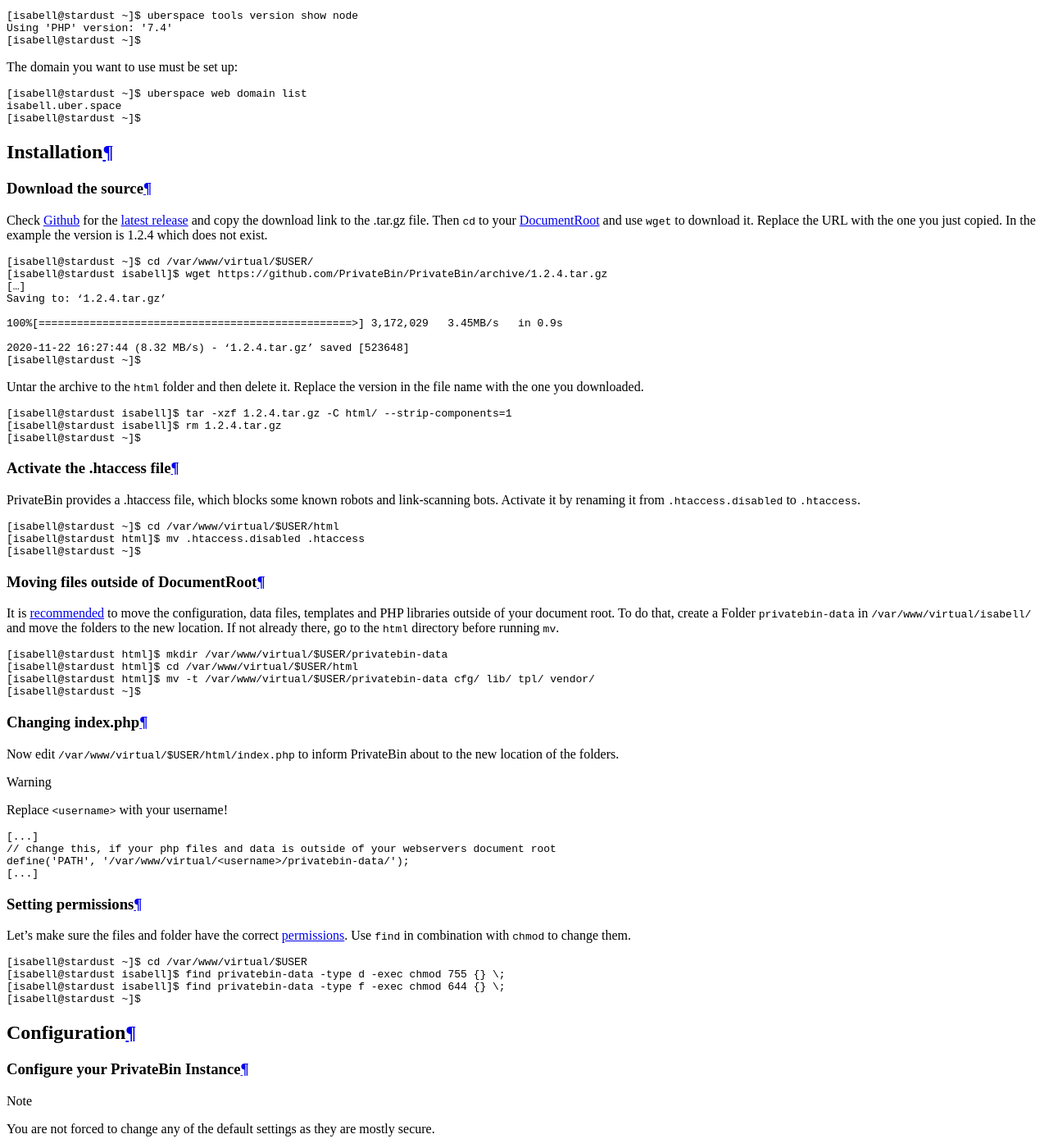
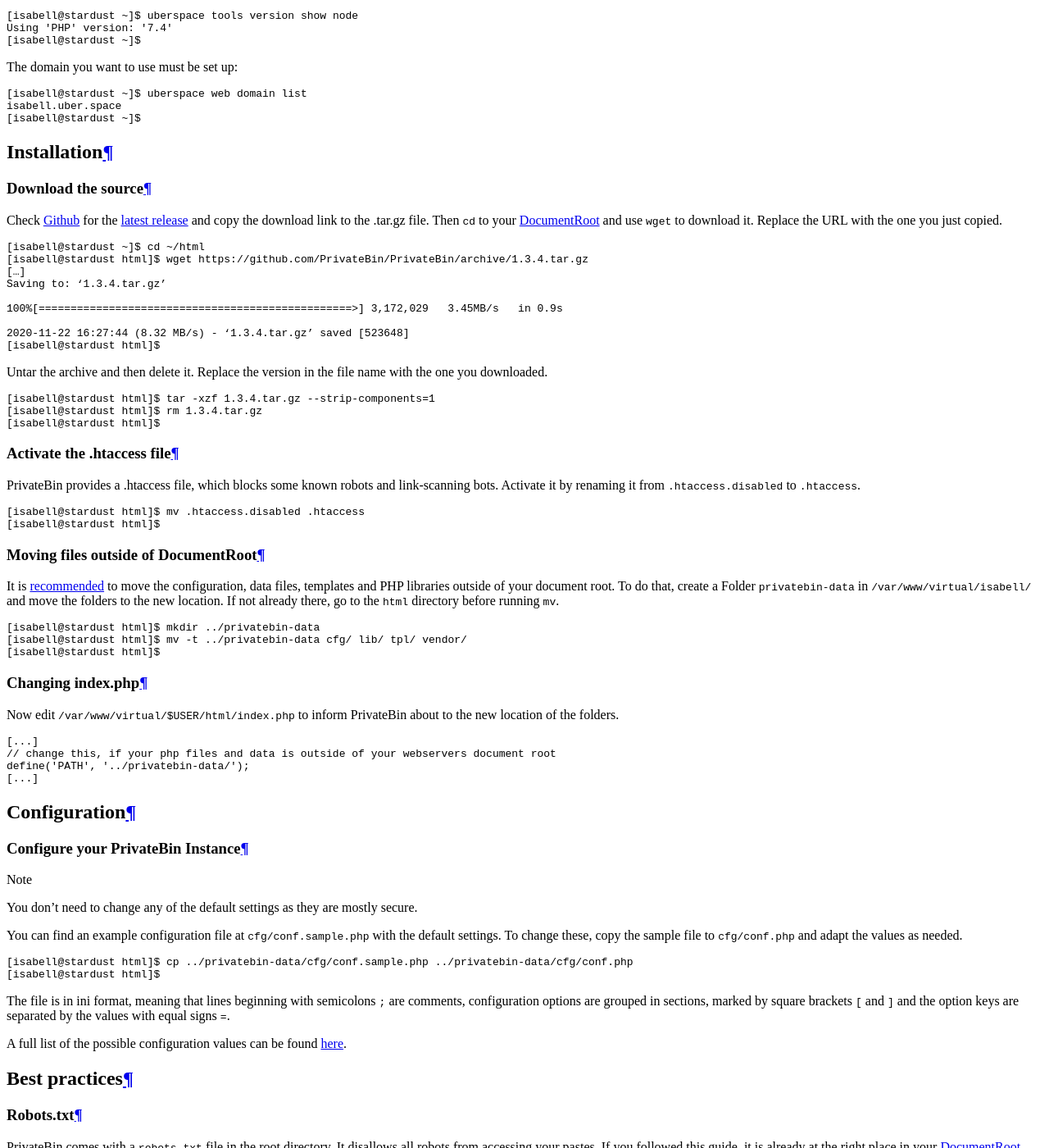
Before and after one commit to Uberspace/lab, a Sphinx documentation site: the page built from source/guide_privatebin.rst, in a window 1280 px wide and 1400 px high, scrolled down 4358 px. Shown: the whole window at 82% size. Built offline with Sphinx 7.4.7 and the Read the Docs theme 2.0.0, drawn with Linux system fonts in a browser that asks for light colours; some of the changed text lies outside the part shown.

Commit message:
[privatebin] updating guide as suggested.

```diff
--- a/source/guide_privatebin.rst
+++ b/source/guide_privatebin.rst
@@ -61,29 +61,28 @@
 
 Check Github_ for the `latest release`_ and copy the download link to the .tar.gz file.
 Then ``cd`` to your :manual:`DocumentRoot <web-documentroot>` and use ``wget`` to download it. Replace the URL with the one you just copied.
-In the example the version is 1.2.4 which does not exist.
 
 .. code-block:: console
  :emphasize-lines: 2
 
- [isabell@stardust ~]$ cd /var/www/virtual/$USER/
- [isabell@stardust isabell]$ wget https://github.com/PrivateBin/PrivateBin/archive/1.2.4.tar.gz
+ [isabell@stardust ~]$ cd ~/html
+ [isabell@stardust html]$ wget https://github.com/PrivateBin/PrivateBin/archive/1.3.4.tar.gz
  […]
- Saving to: ‘1.2.4.tar.gz’
+ Saving to: ‘1.3.4.tar.gz’
 
  100%[=================================================>] 3,172,029   3.45MB/s   in 0.9s
 
- 2020-11-22 16:27:44 (8.32 MB/s) - ‘1.2.4.tar.gz’ saved [523648]
- [isabell@stardust ~]$
+ 2020-11-22 16:27:44 (8.32 MB/s) - ‘1.3.4.tar.gz’ saved [523648]
+ [isabell@stardust html]$
 
-Untar the archive to the ``html`` folder and then delete it. Replace the version in the file name with the one you downloaded.
+Untar the archive and then delete it. Replace the version in the file name with the one you downloaded.
 
 .. code-block:: console
  :emphasize-lines: 1,2
 
- [isabell@stardust isabell]$ tar -xzf 1.2.4.tar.gz -C html/ --strip-components=1
- [isabell@stardust isabell]$ rm 1.2.4.tar.gz
- [isabell@stardust ~]$
+ [isabell@stardust html]$ tar -xzf 1.3.4.tar.gz --strip-components=1
+ [isabell@stardust html]$ rm 1.3.4.tar.gz
+ [isabell@stardust html]$
 
 
 Activate the .htaccess file
@@ -92,9 +91,8 @@
 
 .. code-block:: console
 
- [isabell@stardust ~]$ cd /var/www/virtual/$USER/html
  [isabell@stardust html]$ mv .htaccess.disabled .htaccess
- [isabell@stardust ~]$
+ [isabell@stardust html]$
 
 
 Moving files outside of DocumentRoot
@@ -105,40 +103,21 @@
 
 .. code-block:: console
 
- [isabell@stardust html]$ mkdir /var/www/virtual/$USER/privatebin-data
- [isabell@stardust html]$ cd /var/www/virtual/$USER/html
- [isabell@stardust html]$ mv -t /var/www/virtual/$USER/privatebin-data cfg/ lib/ tpl/ vendor/
- [isabell@stardust ~]$
+ [isabell@stardust html]$ mkdir ../privatebin-data
+ [isabell@stardust html]$ mv -t ../privatebin-data cfg/ lib/ tpl/ vendor/
+ [isabell@stardust html]$
 
 Changing index.php
 ------------------
 
 Now edit ``/var/www/virtual/$USER/html/index.php``  to inform PrivateBin about to the new location of the folders.
 
-.. warning:: Replace ``<username>`` with your username!
-
 .. code-block:: php
- :emphasize-lines: 3
 
  [...]
  // change this, if your php files and data is outside of your webservers document root
- define('PATH', '/var/www/virtual/<username>/privatebin-data/');
+ define('PATH', '../privatebin-data/');
  [...]
-
-Setting permissions
--------------------
-
-Let's make sure the files and folder have the correct :manual_anchor:`permissions <web-documentroot#permissions>`.
-Use ``find`` in combination with ``chmod`` to change them.
-
-.. code-block:: console
-
- [isabell@stardust ~]$ cd /var/www/virtual/$USER
- [isabell@stardust isabell]$ find privatebin-data -type d -exec chmod 755 {} \;
- [isabell@stardust isabell]$ find privatebin-data -type f -exec chmod 644 {} \;
- [isabell@stardust ~]$
-
-
 
 Configuration
 =============
@@ -146,16 +125,15 @@
 Configure your PrivateBin Instance
 ----------------------------------
 
-.. note:: You are not forced to change any of the default settings as they are mostly secure.
+.. note:: You don't need to change any of the default settings as they are mostly secure.
 
 You can find an example configuration file at ``cfg/conf.sample.php`` with the default settings. To change these, copy the sample file
 to ``cfg/conf.php`` and adapt the values as needed.
 
 .. code-block:: console
 
- [isabell@stardust ~]$ cd /var/www/virtual/$USER/privatebin-data
- [isabell@stardust privatebin-data]$ cp cfg/conf.sample.php cfg/conf.php
- [isabell@stardust ~]$
+ [isabell@stardust html]$ cp ../privatebin-data/cfg/conf.sample.php ../privatebin-data/cfg/conf.php
+ [isabell@stardust html]$
 
 The file is in ini format, meaning that lines beginning with semicolons ``;`` are comments,
 configuration options are grouped in sections, marked by square brackets ``[`` and ``]``
```
